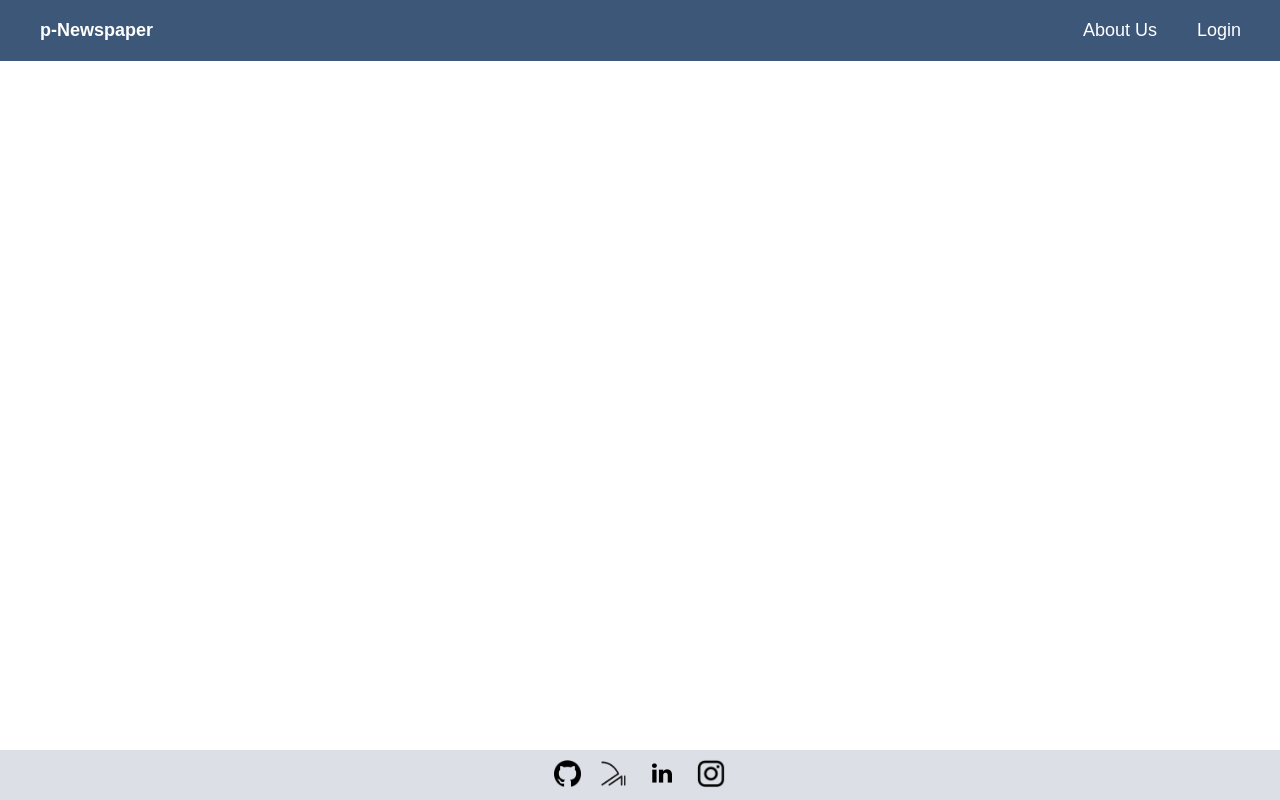
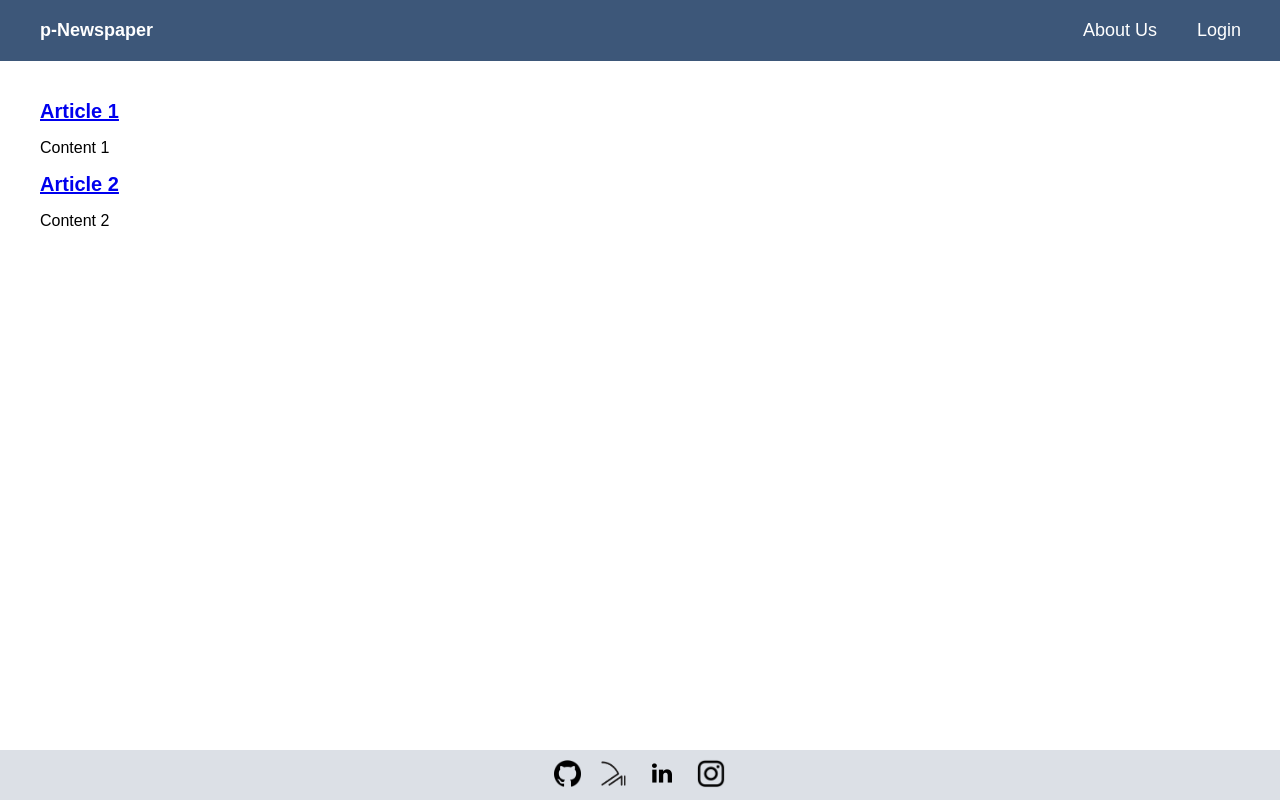
Before and after one commit to P-Newspaper/p-Newspaper, a React (Create React App) app in the folder frontend/: page /userresults in a window 1280 px wide. Built offline with nearby package versions, Linux system fonts and the light colour scheme.

Commit message:
formatting news articles

```diff
--- a/frontend/src/components/NonUserLanding.js
+++ b/frontend/src/components/NonUserLanding.js
@@ -14,7 +14,7 @@ function NonUserLanding() {
     const fakeResponse = {
       data: {
         articles: [
-          { title: "Article 1", content: "Content 1" },
+          { title: "Article 1", content: "Content 1, the HTML element (or anchor element), with its href attribute, creates a hyperlink to web pages, files, email addresses, locations in the In computational physics and chemistry, the Hartree–Fock (HF) method is a method of approximation for the determination of the wave function and the energy of a quantum many-body system in a stationary state." },
           { title: "Article 2", content: "Content 2" },
         ],
       },
--- a/frontend/src/components/NonUserResults.js
+++ b/frontend/src/components/NonUserResults.js
@@ -10,7 +10,7 @@ function NewsList({ news }) {
     <div className="results-container">
       {data.articles.map((article, index) => (
         <div key={index}>
-          <h2>{article.title}</h2>
+          <a href="https://www.google.com/" className="results-article-link-text">{article.title}</a>
           <p>{article.content}</p>
         </div>
       ))}
--- a/frontend/src/components/UserResults.js
+++ b/frontend/src/components/UserResults.js
@@ -1,10 +1,32 @@
 import React from 'react';
 
 function UserResults() {
+    // not actual code, just an example to match non-user results
+    const fakeResponse = {
+        data: {
+            articles: [
+                {title: "Article 1", content: "Content 1"},
+                {title: "Article 2", content: "Content 2"},
+            ]
+        }
+    }
     return (
-        <h2>
-            User results
-        </h2>
+        <div className="results-container">
+        {fakeResponse.data.articles.map((article, index) => (
+            <div key={index}>
+                <a href="https://www.google.com/" className="results-article-link-text">{article.title}</a>
+                <p>{article.content}</p>
+            </div>
+        ))}
+      {/* <h2>News Stories</h2>
+            <ul>
+                {news.map((story, index) => (
+                    <li key={index}>
+                        <a href={story.url} target="_blank" rel="noopener noreferrer">{story.title}</a>
+                    </li>
+                ))}
+            </ul> */}
+        </div>
     )
 }
 
--- a/frontend/src/styles/landingAndResults.css
+++ b/frontend/src/styles/landingAndResults.css
@@ -115,4 +115,16 @@
 
 .results-container{
     margin-top: 100px;
+    margin-left: 40px;
+    margin-right: 60px;
+    font-family: 'Poppins', sans-serif;
+    font-size: 16px;
 }
+
+.results-article-link-text {
+    font-family: "Poppins", sans-serif;
+    font-size: 20px;
+    margin: 0;
+    display: grid;
+    font-weight: bold;
+}
```
